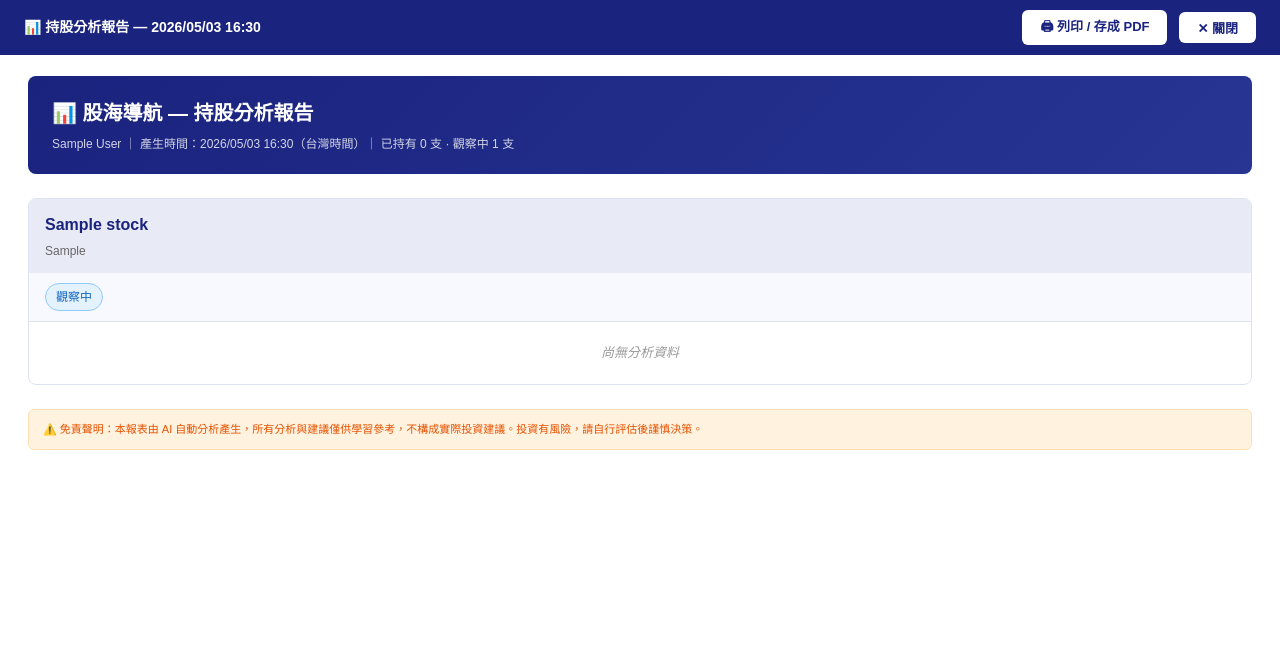
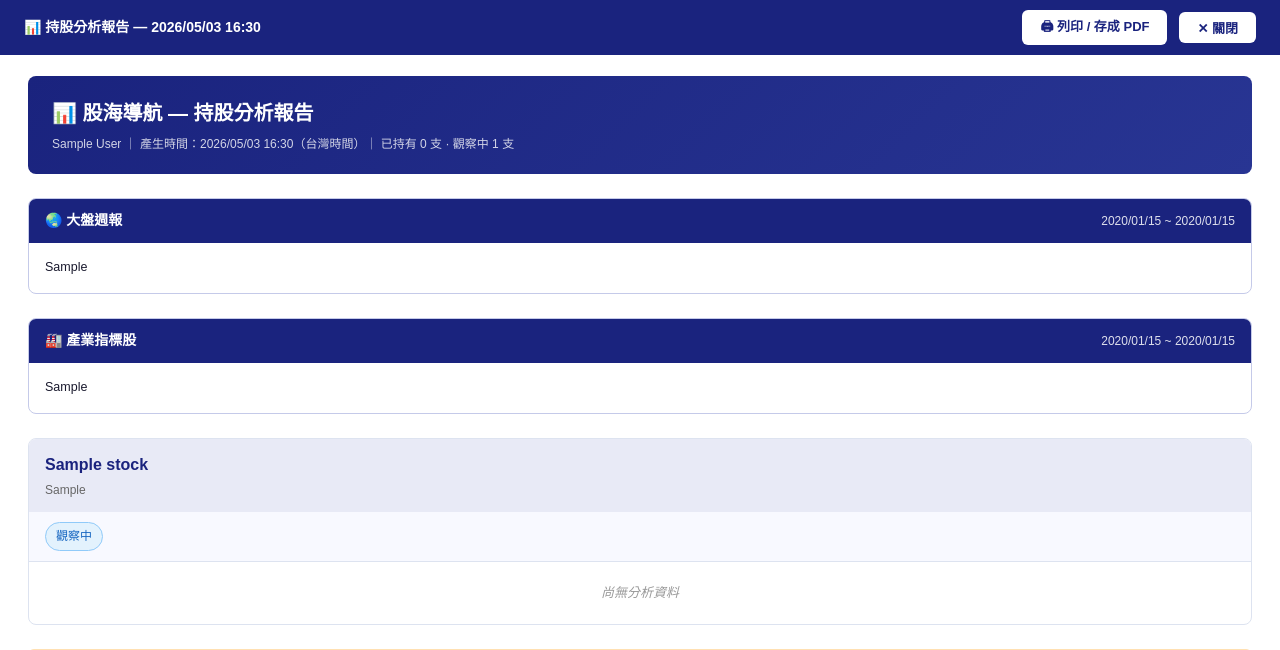
Before and after one commit to Jason690926/investment-system, a Flask app: page /print-report in a window 1280 px wide. Shown: the top 650 px of the page. Run offline with Flask 3, Linux system fonts and the light colour scheme; a user stored in the database is signed in; tables that the repository leaves empty hold one stand-in row (values such as "Sample post").

Commit message:
feat: print-report 頁面（PDF 來源）加入大盤週報 + 產業指標股區塊
之前 /print-report 只渲染持股，分享 PDF 給朋友時看不到本週的大盤
週報與產業指標股；現在朋友能看到完整脈絡（macro 大盤背景 → micro
個股分析）。

- print_report() 拉最新 WeeklyReport，傳 weekly + weekly_range 給模板
- print_report.html 在持股清單前加兩個 .weekly-section（大盤、產業）
- 沒有週報時 {% if %} 自動隱藏；不影響原有持股流程
- CSS 走印刷友善的淺色主題、page-break-inside: avoid 避免跨頁裁切

不觸發 AI API（純讀現有 DB + 渲染模板，零 token 成本）

Co-Authored-By: Claude Opus 4.7 (1M context) <noreply@anthropic.com>

```diff
--- a/app.py
+++ b/app.py
@@ -595,7 +595,7 @@ def api_remove_stock():
 @app.route('/print-report')
 @login_required
 def print_report():
-    from modules.models import Stock, StockAnalysis
+    from modules.models import Stock, StockAnalysis, WeeklyReport
     from sqlalchemy import func
     from datetime import datetime, timezone, timedelta
     TW = timezone(timedelta(hours=8))
@@ -605,6 +605,11 @@ def print_report():
         stocks = db.query(Stock).filter_by(user_id=current_user.id).order_by(Stock.created_at).all()
         if not stocks:
             return '尚無持股資料', 404
+
+        # 最新一份週報（跨用戶共用）
+        weekly = db.query(WeeklyReport).order_by(WeeklyReport.week_start.desc()).first()
+        weekly_range = (f"{weekly.week_start.strftime('%Y/%m/%d')} ~ "
+                        f"{weekly.week_end.strftime('%Y/%m/%d')}") if weekly else ''
 
         symbols = [s.symbol for s in stocks]
         subq = (
@@ -673,6 +678,8 @@ def print_report():
             holding_count=holding_count,
             watching_count=watching_count,
             stocks_html=stocks_html,
+            weekly=weekly,
+            weekly_range=weekly_range,
         )
     finally:
         db.close()
--- a/templates/print_report.html
+++ b/templates/print_report.html
@@ -92,6 +92,28 @@
 
     .recommend-section h3 { border-left-color: #e65100; background: #fff3e0; color: #e65100; }
 
+    /* 週報區塊（大盤週報 + 產業指標股） */
+    .weekly-section {
+      border: 1px solid #c5cae9; border-radius: 8px;
+      margin-bottom: 24px; overflow: hidden;
+      page-break-inside: avoid;
+    }
+    .weekly-section-header {
+      background: #1a237e; color: #fff;
+      padding: 10px 16px; font-weight: 700; font-size: 14px;
+      display: flex; justify-content: space-between; align-items: center;
+    }
+    .weekly-section-header .range { font-weight: 400; font-size: 12px; opacity: .85; }
+    .weekly-section-body { padding: 14px 16px; font-size: 12.5px; line-height: 1.75; }
+    .weekly-section-body h3, .weekly-section-body h4 {
+      color: #1a237e; font-size: 13px; font-weight: 700; margin: 12px 0 6px;
+      border-left: 3px solid #1a237e; padding: 4px 8px; background: #e8eaf6;
+      border-radius: 0 4px 4px 0;
+    }
+    .weekly-section-body ul { padding-left: 18px; margin: 4px 0; }
+    .weekly-section-body li { margin: 3px 0; }
+    .weekly-section-body p  { margin: 5px 0; }
+
     .disclaimer {
       background: #fff3e0; border: 1px solid #ffe0b2;
       border-radius: 6px; padding: 10px 14px;
@@ -119,6 +141,30 @@
     <p>{{ user_name }} ｜ 產生時間：{{ date_str }}（台灣時間）｜ 已持有 {{ holding_count }} 支 · 觀察中 {{ watching_count }} 支</p>
   </div>
 
+  {% if weekly and weekly.html_market %}
+  <div class="weekly-section">
+    <div class="weekly-section-header">
+      <span>🌏 大盤週報</span>
+      <span class="range">{{ weekly_range }}</span>
+    </div>
+    <div class="weekly-section-body">
+      {{ weekly.html_market | safe }}
+    </div>
+  </div>
+  {% endif %}
+
+  {% if weekly and weekly.html_industry %}
+  <div class="weekly-section">
+    <div class="weekly-section-header">
+      <span>🏭 產業指標股</span>
+      <span class="range">{{ weekly_range }}</span>
+    </div>
+    <div class="weekly-section-body">
+      {{ weekly.html_industry | safe }}
+    </div>
+  </div>
+  {% endif %}
+
   {{ stocks_html | safe }}
 
   <div class="disclaimer">
```
